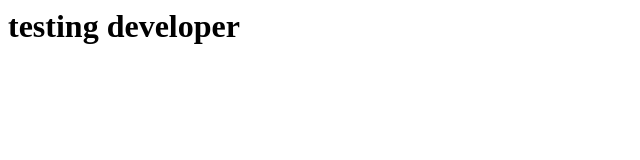
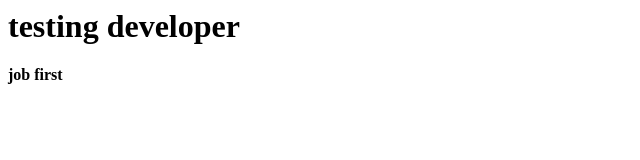
Before and after one commit to testingdeveloper601/testaws, a plain HTML site: page index.html in a window 1280 px wide. Shown: the full height of the page, 0-640 px from the left. Drawn offline with Linux system fonts and the light colour scheme.

Commit message:
Update index.html

```diff
--- a/index.html
+++ b/index.html
@@ -1 +1,2 @@
 <h1>testing developer</h1>
+<b>job first</b>
```
